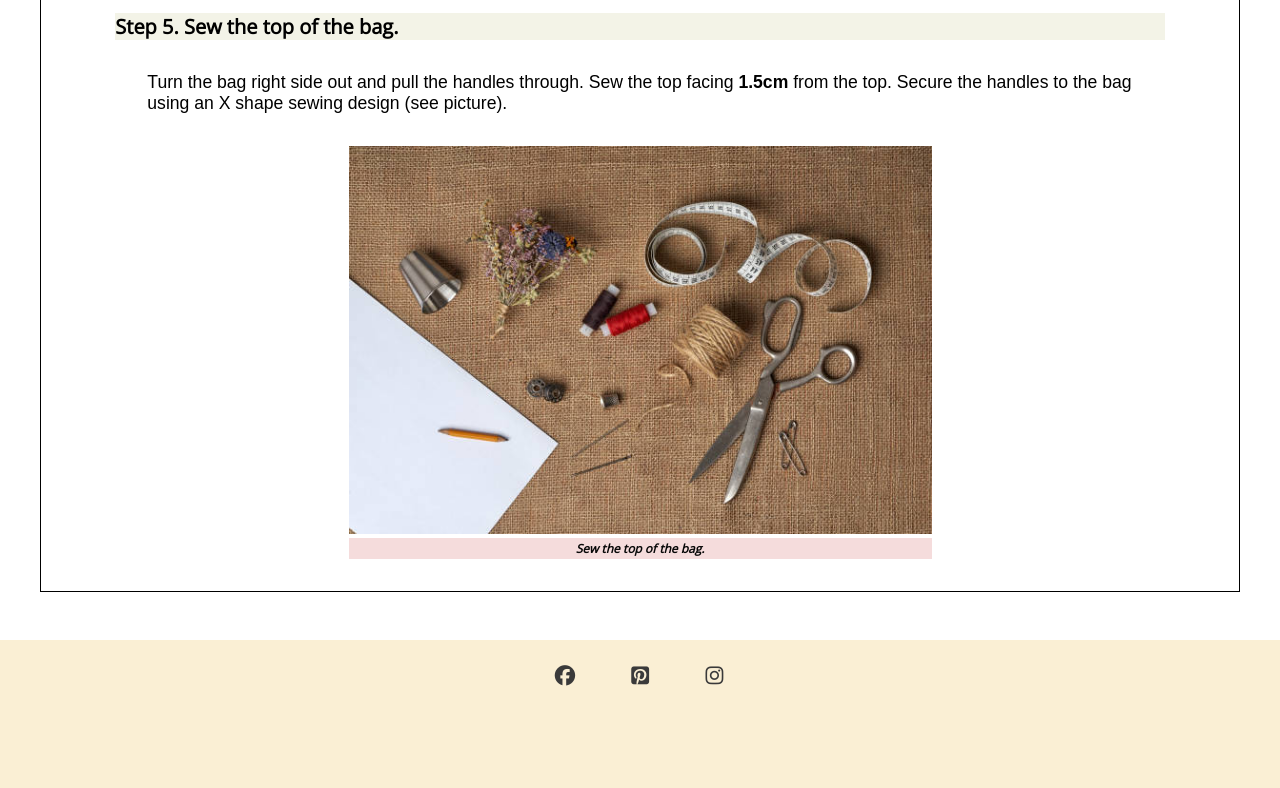
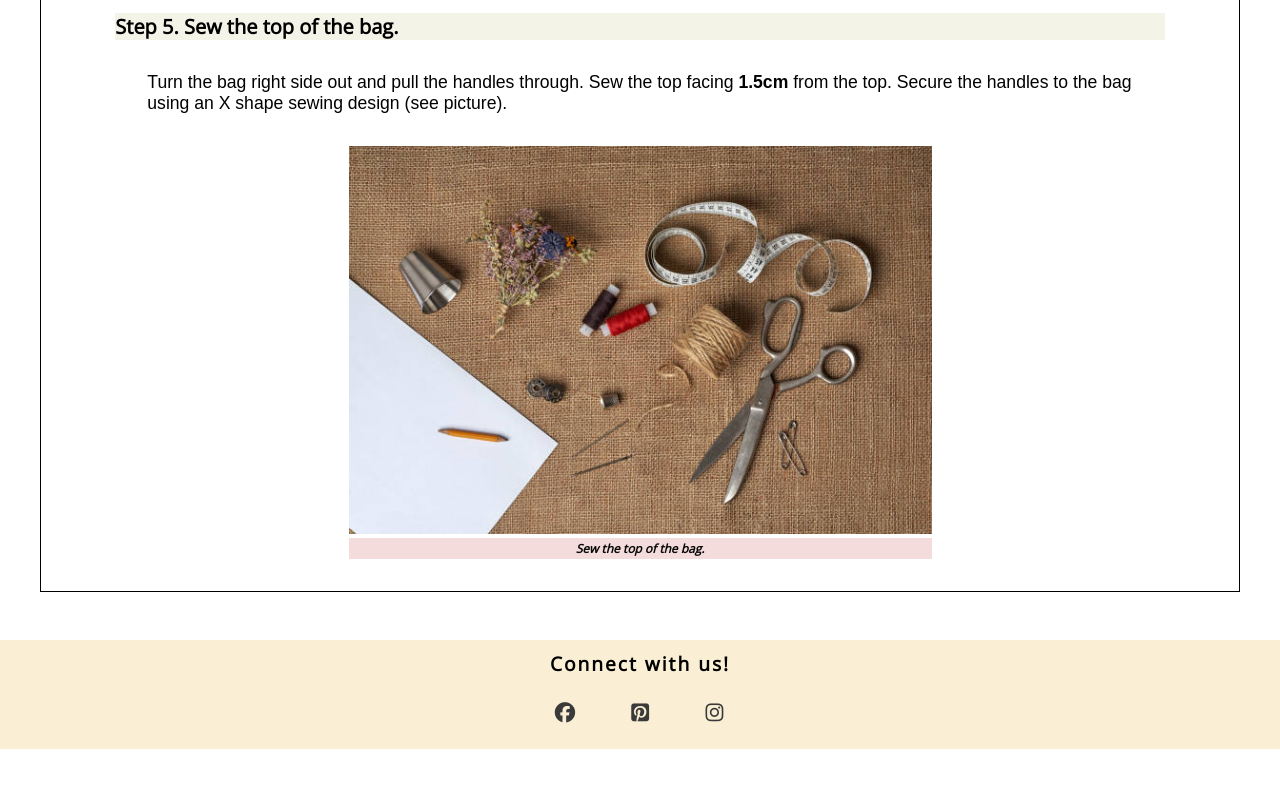
Before and after one commit to teresabowe/make-a-shopper-bag, a plain HTML site: page index.html in a window 1280 px wide. Shown: the part 4477-5265 px from the top of the page. After the commit the page ends 5226 px from the top, so only its background shows below. Drawn offline with nearby package versions, Linux system fonts and the light colour scheme.

Commit message:
add header to social media links on footer

```diff
--- a/assets/css/style.css
+++ b/assets/css/style.css
@@ -224,7 +224,13 @@ footer {
     background-color: rgba(245, 226, 175, 0.541);
     grid-column: 1 / 7;
     grid-row: 6 / 7;
-    height: 150px;
+    height: auto;
+}
+
+footer h2 {
+    font-size: 1.2rem;
+    margin-top: 10px;
+    text-align: center;
 }
 
 .social-networks {
--- a/index.html
+++ b/index.html
@@ -186,6 +186,7 @@
         </section>
 
         <footer>
+            <h2>Connect with us!</h2>
             <ul class="social-networks">
 
                 <li>
```
